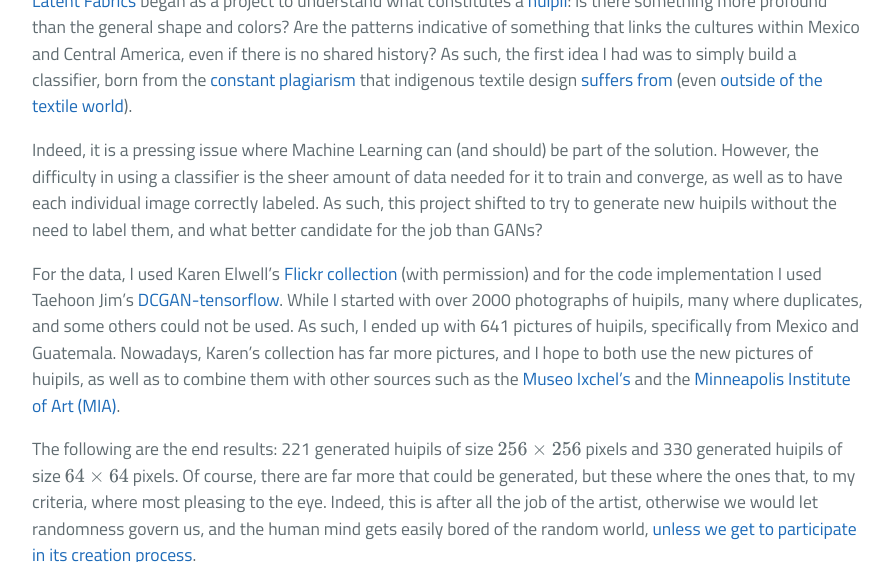
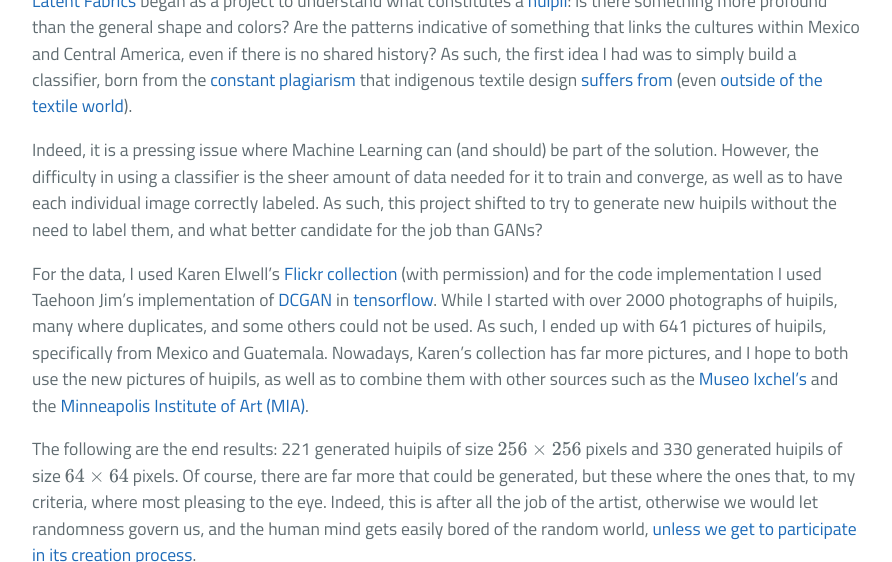
Before and after one commit to PDillis/pdillis.github.io, a Jekyll site: the page built from _posts/2019-07-12-UnsupervisingArt.markdown, in a window 1280 px wide and 900 px high, scrolled down 2077 px, cut to the strip 0-562 px from the top of the window. Shown: the whole strip, without its empty margins (192-1084 px from the left). Built offline with Jekyll 4.4.1, drawn with Linux system fonts in a browser that asks for light colours; formulas are drawn with MathJax 3.

Commit message:
Update 2019-07-12-UnsupervisingArt.markdown

```diff
--- a/_posts/2019-07-12-UnsupervisingArt.markdown
+++ b/_posts/2019-07-12-UnsupervisingArt.markdown
@@ -8,7 +8,7 @@
 
 [Gatekeeping](https://www.reddit.com/r/gatekeeping/) art is, perhaps, one of the things I dislike the most, and one thing I am certainly guilty of doing before (as I am sure most artist have done once in their lives). In a nutshell, this mindset is as follows: nothing is *art* but what I create and enjoy, and as a corollary, there aren't quality artists nowadays, except for me and the artists whose work I enjoy. Indeed, I believe this not only applies to artists, but to almost everyone, as art is an integral part of our lives: form criticizing nowadays music, to not enjoying superhero movies or even looking down at the No. 1 New York Times bestselling book.
 
-Of course, there is a counterpoint to this. [Mario Vargas Llosa](https://www.nobelprize.org/prizes/literature/2010/vargas_llosa/biographical/) writes in his book [Notes on the Death of Culture](https://www.amazon.com/Notes-Death-Culture-Spectacle-Society/dp/1250094747):
+Of course, there is a counterpoint to this. [Mario Vargas Llosa](https://www.nobelprize.org/prizes/literature/2010/vargas_llosa/biographical/) writes in his book [Notes on the Death of Culture](https://www.amazon.com/Notes-Death-Culture-Spectacle-Society/dp/1250094747 "I encourage you to buy it"):
 
 > La literatura *light*, como el cine *light* y el arte *light*, da la impresión cómoda al lector y al espectador de ser culto, revolucionario, moderno y de estar a la vanguardia, con un mínimo esfuerzo intelectual.
 
@@ -46,11 +46,11 @@
 
 ### Latent Fabrics
 
-[Latent Fabrics](http://www.aiartonline.com/community/diego-porres/) began as a project to understand what constitutes a [huipil](https://en.wikipedia.org/wiki/Huipil): is there something more profound than the general shape and colors? Are the patterns indicative of something that links the cultures within Mexico and Central America, even if there is no shared history? As such, the first idea I had was to simply build a classifier, born from the [constant plagiarism](https://lawstreetmedia.com/blogs/ip-copyright/maya-women-fight-protect-indigenous-textiles-appropriation/) that indigenous textile design [suffers from](https://www.huffpost.com/entry/mexico-prevents-indigenous-designs-from-being-culturally-appropriated-again_n_56e87879e4b0b25c9183afc4) (even [outside of the textile world](https://mexiconewsdaily.com/news/mexico-accuses-louis-vuitton-of-copying-indigenous-designs/)).
+[Latent Fabrics](http://www.aiartonline.com/community/diego-porres/ "Why yes, I will reference myself") began as a project to understand what constitutes a [huipil](https://en.wikipedia.org/wiki/Huipil): is there something more profound than the general shape and colors? Are the patterns indicative of something that links the cultures within Mexico and Central America, even if there is no shared history? As such, the first idea I had was to simply build a classifier, born from the [constant plagiarism](https://lawstreetmedia.com/blogs/ip-copyright/maya-women-fight-protect-indigenous-textiles-appropriation/) that indigenous textile design [suffers from](https://www.huffpost.com/entry/mexico-prevents-indigenous-designs-from-being-culturally-appropriated-again_n_56e87879e4b0b25c9183afc4) (even [outside of the textile world](https://mexiconewsdaily.com/news/mexico-accuses-louis-vuitton-of-copying-indigenous-designs/)).
 
 Indeed, it is a pressing issue where Machine Learning can (and should) be part of the solution. However, the difficulty in using a classifier is the sheer amount of data needed for it to train and converge, as well as to have each individual image correctly labeled. As such, this project shifted to try to generate new huipils without the need to label them, and what better candidate for the job than GANs?
 
-For the data, I used Karen Elwell's [Flickr collection](https://github.com/carpedm20/DCGAN-tensorflow) (with permission) and for the code implementation I used Taehoon Jim's [DCGAN-tensorflow](https://github.com/carpedm20/DCGAN-tensorflow). While I started with over 2000 photographs of huipils, many where duplicates, and some others could not be used. As such, I ended up with 641 pictures of huipils, specifically from Mexico and Guatemala. Nowadays, Karen's collection has far more pictures, and I hope to both use the new pictures of huipils, as well as to combine them with other sources such as the [Museo Ixchel's](https://museoixchel.org/) and the [Minneapolis Institute of Art (MIA)](https://collections.artsmia.org/search/huipil?size=130).
+For the data, I used Karen Elwell's [Flickr collection](https://github.com/carpedm20/DCGAN-tensorflow) (with permission) and for the code implementation I used Taehoon Jim's implementation of [DCGAN](https://arxiv.org/pdf/1511.06434.pdf "Deep Convolutional GANs") in [tensorflow](https://github.com/carpedm20/DCGAN-tensorflow). While I started with over 2000 photographs of huipils, many where duplicates, and some others could not be used. As such, I ended up with 641 pictures of huipils, specifically from Mexico and Guatemala. Nowadays, Karen's collection has far more pictures, and I hope to both use the new pictures of huipils, as well as to combine them with other sources such as the [Museo Ixchel's](https://museoixchel.org/) and the [Minneapolis Institute of Art (MIA)](https://collections.artsmia.org/search/huipil?size=130).
 
 The following are the end results: 221 generated huipils of size $256 \times 256$ pixels and 330 generated huipils of size $64 \times 64$ pixels. Of course, there are far more that could be generated, but these where the ones that, to my criteria, where most pleasing to the eye. Indeed, this is after all the job of the artist, otherwise we would let randomness govern us, and the human mind gets easily bored of the random world, [unless we get to participate in its creation process](http://www.random-art.org/online/).
 
```
